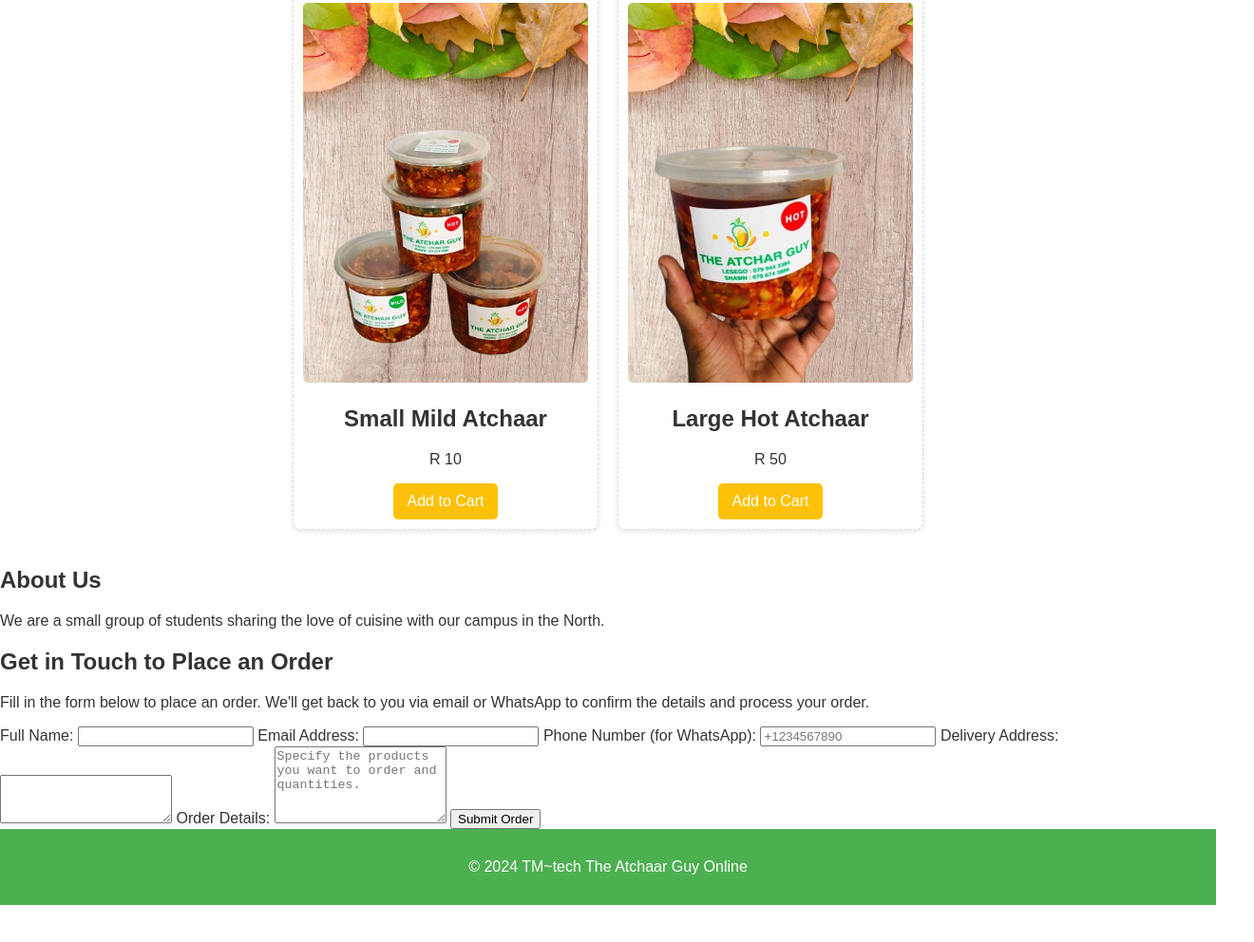
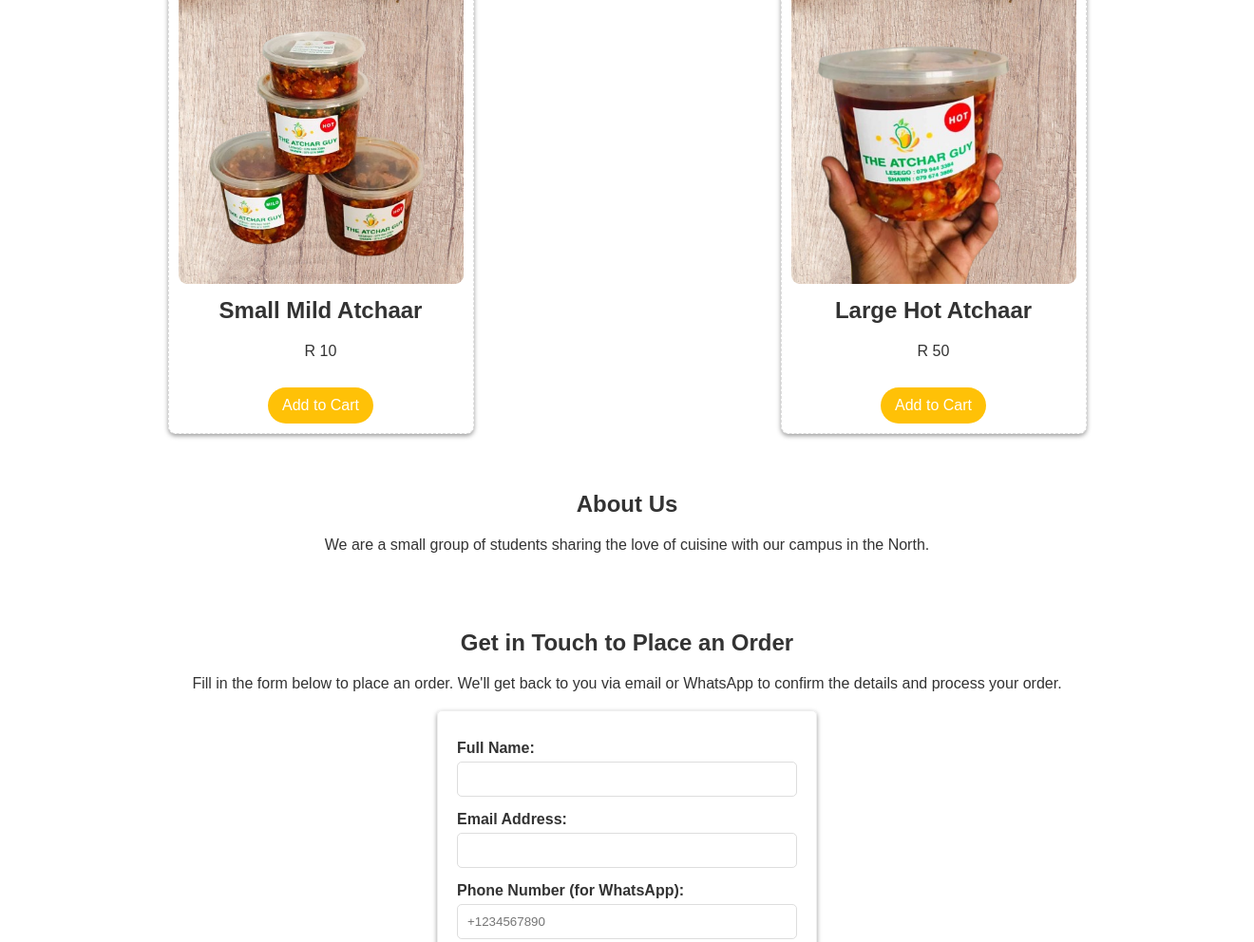
Before and after one commit to PapDuDe45K/AtchaarGuy.io, a plain HTML site: page index.html in a window 1280 px wide. Shown: the part 1062-2054 px from the top of the page at 95% size, 1320 px wide, since content can reach past the window. Before the commit the page ends 2015 px from the top, so only its background shows below. Drawn offline with Linux system fonts and the light colour scheme.

Commit message:
revert styles

```diff
--- a/styles.css
+++ b/styles.css
@@ -46,7 +46,9 @@
 	position: relative;
 	padding: 40px 0;
 	text-align: center;
-    background: #f0f0f0;
+	box-shadow:inset;
+	box-shadow:rgba(0, 0, 0, 10.1);
+	background: #f0f0f0; /* Light background for contrast */
   }
 
   .hero-content {
@@ -72,16 +74,17 @@
 	font-weight: bold;
   }
 
-.slideshow-container {
-    border: 2px solid #000;
+  .hero-slideshow {
+	border: 2px solid #000000; /* Border around slideshow */
 	padding: 50px;
+	border-radius: 50px;
 	background: #fff;
-    border-radius: 10px;
-    box-shadow: rgba(0, 0, 0, 0.1);
+	box-shadow: rgba(0, 0, 0, 10.1);
   }
 
   .slide-image {
-    max-width: 100%;
+	width: fit-content;
+	height: fit-content;
 	border-radius: 5px;
   }
 
@@ -100,30 +103,41 @@
   }
 
   .dot.active {
-    background-color: #4CAF50;
+	background-color: #4CAF50; /* Active dot color */
   }
 
   /* Product Grid */
 .product-grid {
     display: flex;
-    gap: 20px;
+    grid-template-columns: repeat(auto-fill, minmax(200px, 1fr));
+    gap: 10px;
     padding: 20px;
-    justify-content: center;
+    justify-content: center; /* Center the grid items */
 }
 
 .product {
     border: 1px dashed #ddd;
+    border-radius: 8px;
     padding: 10px;
     text-align: center;
+	align-content: center;
+	justify-content: center;
     background: #fff;
-    border-radius: 8px;
-    box-shadow: 0 2px 5px rgba(0, 0, 0, 0.1);
-    max-width: 300px;
+    box-shadow: 0 2px 5px rgba(0, 0, 0, 0.4);
+    max-width: 300px; /* Limit the width of each product */
+    margin: 0 auto; /* Center individual product blocks */
+
 }
 
 .product img {
     max-width: 100%;
-    border-radius: 5px;
+    border-radius: 9px;
+	box-shadow:inset;
+}
+
+.product h2 {
+    font-size: 15px;
+    margin: 10px 0;
 }
 
 .product button {
@@ -131,13 +145,70 @@
     color: #fff;
     border: none;
     padding: 10px 15px;
-    border-radius: 5px;
+    border-radius: 55px;
     cursor: pointer;
+	box-shadow: black;
     font-size: 16px;
+    margin-top: 10px;
 }
 
 .product button:hover {
     background-color: #ff9800;
+}
+
+
+  /* About and Contact sections */
+  .container {
+	padding: 20px;
+	justify-content: center;
+	justify-items: center;
+	width: 100%; /* Adjust as needed */
+    margin: 0 auto; /* Center horizontally */
+  }
+
+  .container h2 {
+	font-size: 24px;
+	margin-bottom: 15px;
+  }
+
+  .container p {
+	line-height: 1.6;
+  }
+
+  /* Form styles */
+  form {
+	border-radius: 5px;
+	justify-content: center;
+	border: 1px solid #eee;
+	margin-bottom: 20px;
+	padding: 20px;
+	width: 400px;
+	margin: auto;
+	box-shadow: 0 2px 5px rgba(0, 0, 0, 0.4);
+	box-sizing: border-box;
+	display: flex;
+	flex-direction: column;
+	gap: 5px;
+  }
+
+  label {
+	margin-top: 10px;
+	font-weight: bold;
+  }
+
+  input, textarea {
+	padding: 10px;
+	border: 1px solid #ddd;
+	border-radius: 5px;
+  }
+
+  textarea {
+	resize: vertical;
+  }
+
+  button[type="submit"] {
+	margin-top: 20px;
+	background-color: #4CAF50;
   }
 
   /* Footer styles */
@@ -148,7 +219,6 @@
 	padding: 15px;
   }
 
-/* Mobile Styles */
   @media (max-width: 768px) {
 	.nav-menu {
 	  display: none;
```
Lines whose indentation alone changed are shown as unchanged.
